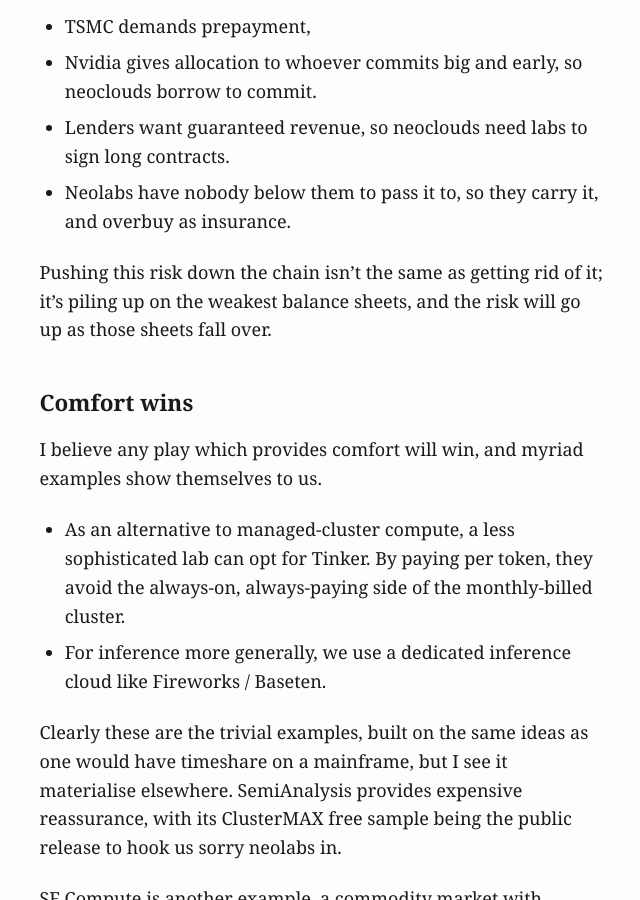
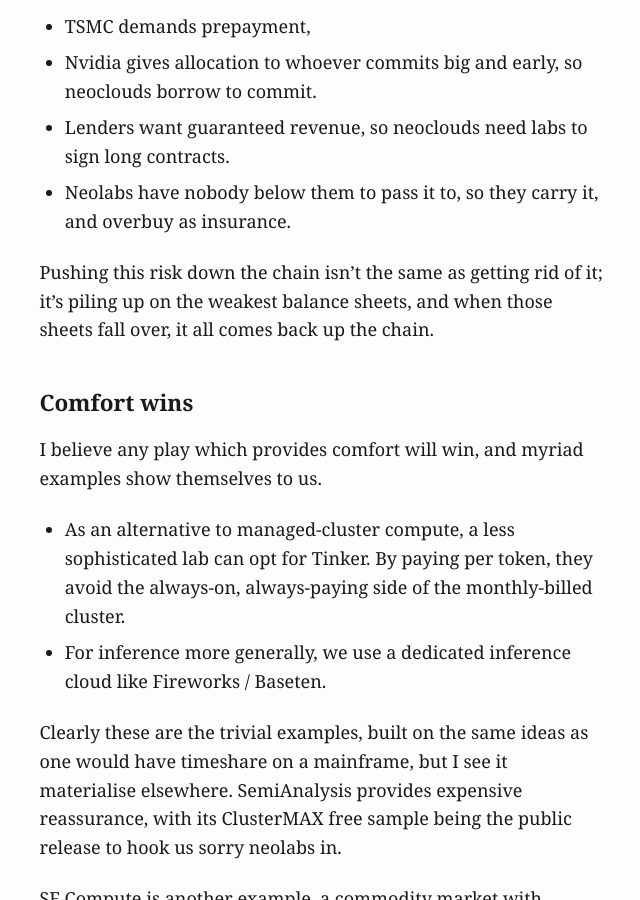
Before and after one commit to nat-echlin/nat-echlin.github.io, a Jekyll site: the page built from docs/six.md, in a window 1280 px wide and 900 px high, scrolled down 3731 px. Shown: the whole window, without its empty margins (317-957 px from the left). Built offline with Jekyll 4.4.1, drawn with Linux system fonts in a browser that asks for light colours.

Commit message:
Reword risk sentence in six

```diff
--- a/docs/six.md
+++ b/docs/six.md
@@ -55,7 +55,7 @@ This almost-fully-capped downside is the first we've seen, and unfortunately it'
 - Lenders want guaranteed revenue, so neoclouds need labs to sign long contracts.
 - Neolabs have nobody below them to pass it to, so they carry it, and overbuy as insurance.
 
-Pushing this risk down the chain isn't the same as getting rid of it; it's piling up on the weakest balance sheets, and the risk will go up as those sheets fall over.
+Pushing this risk down the chain isn't the same as getting rid of it; it's piling up on the weakest balance sheets, and when those sheets fall over, it all comes back up the chain.
 
 ### Comfort wins
 
```
